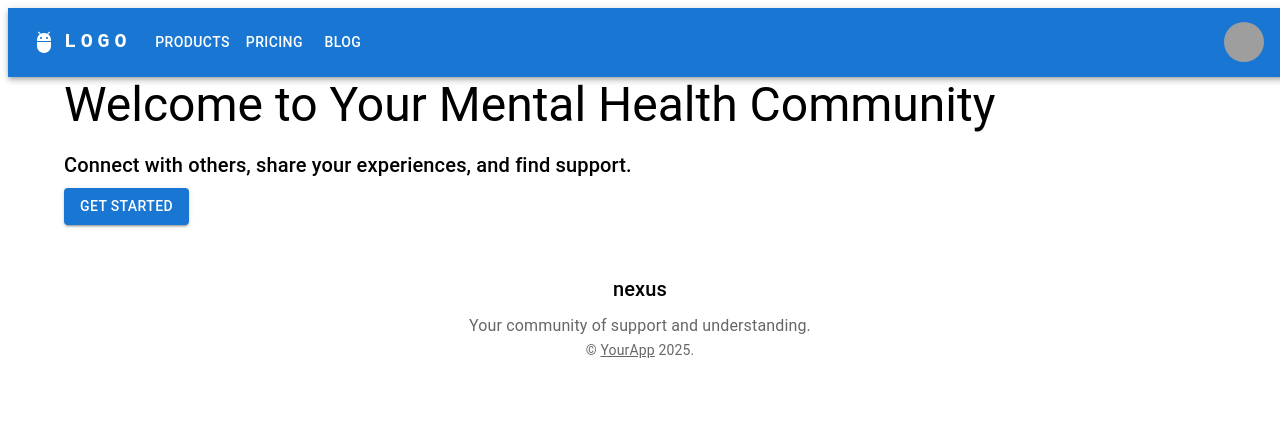
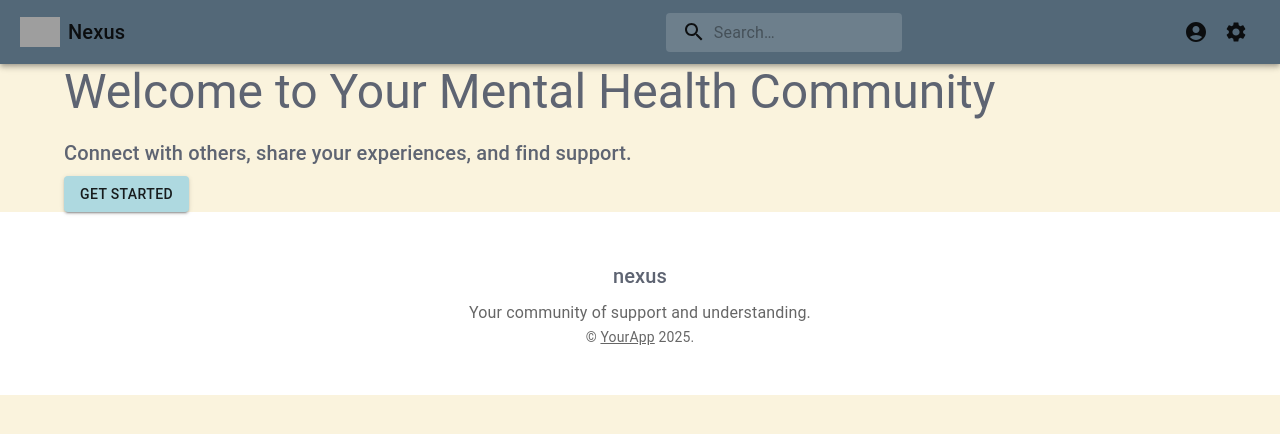
Before and after one commit to aranzar0driguez/nexus, a React (Create React App) app in the folder client/app-web/: page / in a window 1280 px wide. Shown: the top 434 px of the page. Built offline with nearby package versions, Linux system fonts and the light colour scheme; grey boxes are pictures that could not be loaded.

Commit message:
change ui theme

```diff
--- a/client/app-web/package.json
+++ b/client/app-web/package.json
@@ -10,7 +10,8 @@
     "cra-template": "1.2.0",
     "react": "^19.0.0",
     "react-dom": "^19.0.0",
-    "react-scripts": "5.0.1"
+    "react-scripts": "5.0.1",
+    "styled-components": "^6.1.14"
   },
   "scripts": {
     "start": "react-scripts start",
--- a/client/app-web/public/index.html
+++ b/client/app-web/public/index.html
@@ -28,7 +28,7 @@
   </head>
   <body >
     <noscript>You need to enable JavaScript to run this app.</noscript>
-    <div id="root" width="100vw"></div>
+    <div id="root"></div>
     <!--
       This HTML file is a template.
       If you open it directly in the browser, you will see an empty page.
--- a/client/app-web/src/App.js
+++ b/client/app-web/src/App.js
@@ -1,11 +1,19 @@
 import React from 'react';
-import { Home,} from './pages';
+import { LandingPage } from './pages';
+import { ThemeProvider } from '@mui/material/styles';
+import CssBaseline from '@mui/material/CssBaseline';
+import nexusTheme from './styles/theme';
 
 const App = () => {
+
   return (
-    <div>
-      <Home/>
+    <ThemeProvider theme={nexusTheme}>
+      <CssBaseline />
+      {/* Your application components go here */}
+      <div>
+      <LandingPage/>
     </div>
+    </ThemeProvider>
   );
 };
 
--- a/client/app-web/src/components/Navbar/Navbar.js
+++ b/client/app-web/src/components/Navbar/Navbar.js
@@ -1,160 +1,91 @@
-import * as React from 'react';
-import AppBar from '@mui/material/AppBar';
-import Box from '@mui/material/Box';
-import Toolbar from '@mui/material/Toolbar';
-import IconButton from '@mui/material/IconButton';
-import Typography from '@mui/material/Typography';
-import Menu from '@mui/material/Menu';
-import MenuIcon from '@mui/icons-material/Menu';
-import Container from '@mui/material/Container';
-import Avatar from '@mui/material/Avatar';
-import Button from '@mui/material/Button';
-import Tooltip from '@mui/material/Tooltip';
-import MenuItem from '@mui/material/MenuItem';
-import AdbIcon from '@mui/icons-material/Adb';
+import React from "react";
+import AppBar from "@mui/material/AppBar";
+import Toolbar from "@mui/material/Toolbar";
+import Typography from "@mui/material/Typography";
+import IconButton from "@mui/material/IconButton";
+import InputBase from "@mui/material/InputBase";
+import Box from "@mui/material/Box";
+import { styled, alpha } from "@mui/material/styles";
+import SearchIcon from "@mui/icons-material/Search";
+import SettingsIcon from "@mui/icons-material/Settings";
+import AccountCircleIcon from "@mui/icons-material/AccountCircle";
 
-const pages = ['Products', 'Pricing', 'Blog'];
-const settings = ['Profile', 'Account', 'Dashboard', 'Logout'];
+const Search = styled("div")(({ theme }) => ({
+  position: "relative",
+  borderRadius: theme.shape.borderRadius,
+  backgroundColor: alpha(theme.palette.common.white, 0.15),
+  "&:hover": {
+    backgroundColor: alpha(theme.palette.common.white, 0.25),
+  },
+  marginLeft: 0,
+  marginRight: theme.spacing(2),
+  width: "100%",
+  [theme.breakpoints.up("sm")]: {
+    marginLeft: theme.spacing(3),
+    width: "auto",
+  },
+}));
 
-function ResponsiveAppBar() {
-  const [anchorElNav, setAnchorElNav] = React.useState(null);
-  const [anchorElUser, setAnchorElUser] = React.useState(null);
+const SearchIconWrapper = styled("div")(({ theme }) => ({
+  padding: theme.spacing(0, 2),
+  height: "100%",
+  position: "absolute",
+  pointerEvents: "none",
+  display: "flex",
+  alignItems: "center",
+  justifyContent: "center",
+}));
 
-  const handleOpenNavMenu = (event) => {
-    setAnchorElNav(event.currentTarget);
-  };
-  const handleOpenUserMenu = (event) => {
-    setAnchorElUser(event.currentTarget);
-  };
+const StyledInputBase = styled(InputBase)(({ theme }) => ({
+  color: "inherit",
+  "& .MuiInputBase-input": {
+    padding: theme.spacing(1, 1, 1, 0),
+    paddingLeft: `calc(1em + ${theme.spacing(4)})`,
+    transition: theme.transitions.create("width"),
+    width: "100%",
+    [theme.breakpoints.up("md")]: {
+      width: "20ch",
+    },
+  },
+}));
 
-  const handleCloseNavMenu = () => {
-    setAnchorElNav(null);
-  };
+function Navbar() {
+  return (
+    <AppBar position="static" style={{ backgroundColor: "#536878" }}>
+      <Toolbar>
+        {/* Logo and App Name on the left */}
+        <IconButton edge="start" color="inherit" aria-label="logo">
+          <img src="/logo.png" alt="App Logo" style={{ width: 40 }} />
+        </IconButton>
+        <Typography variant="h6" component="div" sx={{ flexGrow: 1 }}>
+          Nexus
+        </Typography>
 
-  const handleCloseUserMenu = () => {
-    setAnchorElUser(null);
-  };
+        {/* Search Bar in the middle */}
+        <Box sx={{ flexGrow: 2, display: "flex", justifyContent: "center" }}>
+          <Search>
+            <SearchIconWrapper>
+              <SearchIcon />
+            </SearchIconWrapper>
+            <StyledInputBase
+              placeholder="Search…"
+              inputProps={{ "aria-label": "search" }}
+            />
+          </Search>
+        </Box>
 
-  return (
-    <AppBar position="static" style={{ width: "100vw", overflow: 'hidden' }}>
-      <Container maxWidth="xl">
-        <Toolbar disableGutters>
-          <AdbIcon sx={{ display: { xs: 'none', md: 'flex' }, mr: 1 }} />
-          <Typography
-            variant="h6"
-            noWrap
-            component="a"
-            href="/"
-            sx={{
-              mr: 2,
-              display: { xs: 'none', md: 'flex' },
-              fontFamily: 'monospace',
-              fontWeight: 700,
-              letterSpacing: '.3rem',
-              color: 'inherit',
-              textDecoration: 'none',
-            }}
-          >
-            LOGO
-          </Typography>
-
-          <Box sx={{ flexGrow: 1, display: { xs: 'flex', md: 'none' } }}>
-            <IconButton
-              size="large"
-              aria-label="account of current user"
-              aria-controls="menu-appbar"
-              aria-haspopup="true"
-              onClick={handleOpenNavMenu}
-              color="inherit"
-            >
-              <MenuIcon />
-            </IconButton>
-            <Menu
-              id="menu-appbar"
-              anchorEl={anchorElNav}
-              anchorOrigin={{
-                vertical: 'bottom',
-                horizontal: 'left',
-              }}
-              keepMounted
-              transformOrigin={{
-                vertical: 'top',
-                horizontal: 'left',
-              }}
-              open={Boolean(anchorElNav)}
-              onClose={handleCloseNavMenu}
-              sx={{ display: { xs: 'block', md: 'none' } }}
-            >
-              {pages.map((page) => (
-                <MenuItem key={page} onClick={handleCloseNavMenu}>
-                  <Typography sx={{ textAlign: 'center' }}>{page}</Typography>
-                </MenuItem>
-              ))}
-            </Menu>
-          </Box>
-          <AdbIcon sx={{ display: { xs: 'flex', md: 'none' }, mr: 1 }} />
-          <Typography
-            variant="h5"
-            noWrap
-            component="a"
-            href="/"
-            sx={{
-              mr: 2,
-              display: { xs: 'flex', md: 'none' },
-              flexGrow: 1,
-              fontFamily: 'monospace',
-              fontWeight: 700,
-              letterSpacing: '.3rem',
-              color: 'inherit',
-              textDecoration: 'none',
-            }}
-          >
-            LOGO
-          </Typography>
-          <Box sx={{ flexGrow: 1, display: { xs: 'none', md: 'flex' } }}>
-            {pages.map((page) => (
-              <Button
-                key={page}
-                onClick={handleCloseNavMenu}
-                sx={{ my: 2, color: 'white', display: 'block' }}
-              >
-                {page}
-              </Button>
-            ))}
-          </Box>
-          <Box sx={{ flexGrow: 0 }}>
-            <Tooltip title="Open settings">
-              <IconButton onClick={handleOpenUserMenu} sx={{ p: 0 }}>
-                <Avatar alt="Remy Sharp" src="/static/images/avatar/2.jpg" />
-              </IconButton>
-            </Tooltip>
-            <Menu
-              sx={{ mt: '45px' }}
-              id="menu-appbar"
-              anchorEl={anchorElUser}
-              anchorOrigin={{
-                vertical: 'top',
-                horizontal: 'right',
-              }}
-              keepMounted
-              transformOrigin={{
-                vertical: 'top',
-                horizontal: 'right',
-              }}
-              open={Boolean(anchorElUser)}
-              onClose={handleCloseUserMenu}
-            >
-              {settings.map((setting) => (
-                <MenuItem key={setting} onClick={handleCloseUserMenu}>
-                  <Typography sx={{ textAlign: 'center' }}>{setting}</Typography>
-                </MenuItem>
-              ))}
-            </Menu>
-          </Box>
-        </Toolbar>
-      </Container>
+        {/* Login and Settings Icon on the right */}
+        <Box sx={{ display: "flex", alignItems: "center" }}>
+          <IconButton color="inherit">
+            <AccountCircleIcon />
+          </IconButton>
+          <IconButton color="inherit">
+            <SettingsIcon />
+          </IconButton>
+        </Box>
+      </Toolbar>
     </AppBar>
   );
 }
 
-export default ResponsiveAppBar;
+export default Navbar;
--- a/client/app-web/src/styles/global.css
+++ b/client/app-web/src/styles/global.css
@@ -0,0 +1,7 @@
+:root {
+    --moonstone: #46b1c9ff;
+    --non-photo-blue: #84c0c6ff;
+    --ash-gray: #9fb7b9ff;
+    --ash-gray-2: #bcc1baff;
+    --almond: #f2e2d2ff;
+}
--- /dev/null
+++ b/client/app-web/src/styles/theme.js
@@ -0,0 +1,28 @@
+// src/styles/theme.js
+import { createTheme } from "@mui/material/styles";
+
+// Define your colors
+const nexusTheme = createTheme({
+  palette: {
+    primary: {
+      main: "#aed9e0", // Office green
+    },
+    secondary: {
+      main: "#faf3dd", // Emerald
+    },
+    info: {
+      main: "#b8f2e6", // Tiffany blue
+    },
+    background: {
+      default: "#faf3dd", // Payne's gray
+    },
+    text: {
+      primary: "#5e6472", // Oxford blue
+    },
+  },
+  typography: {
+    fontFamily: '"Roboto", "Helvetica", "Arial", sans-serif',
+  },
+});
+
+export default nexusTheme;
```
Also changed, not shown: 1 other file (tests, documents, lock files or other folders).
